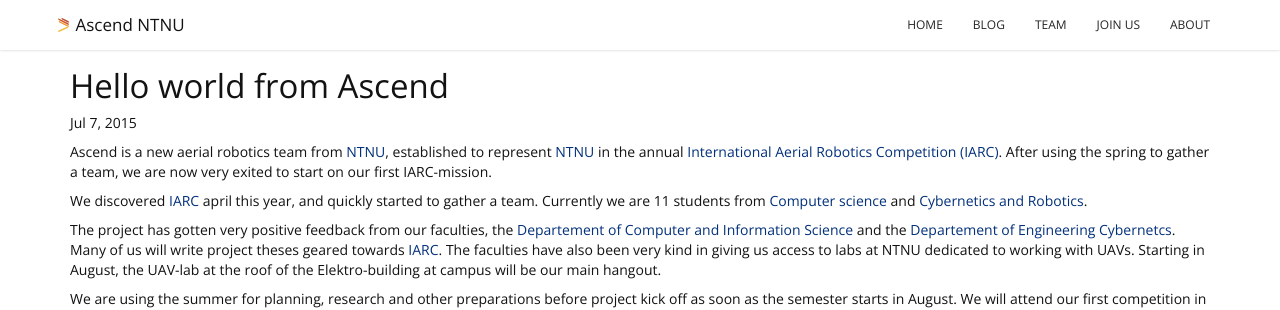
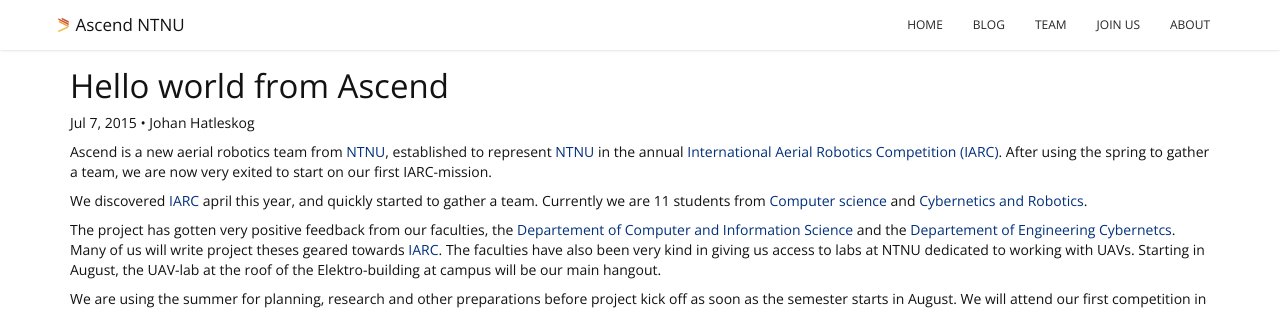
Before and after one commit to AscendNTNU/AscendNTNU.github.io, a Jekyll site: the page built from _posts/2015-07-07-Hello-world-from-Ascend.markdown, in a window 1280 px wide. Shown: the top 310 px of the page. Built offline with Jekyll 4.4.1, drawn with Linux system fonts in a browser that asks for light colours.

Commit message:
Add author to blog post

```diff
--- a/_posts/2015-07-07-Hello-world-from-Ascend.markdown
+++ b/_posts/2015-07-07-Hello-world-from-Ascend.markdown
@@ -2,6 +2,7 @@
 layout: post
 title:  "Hello world from Ascend"
 date:   2015-07-07 12:00:00
+author: Johan Hatleskog
 categories: update
 ---
 Ascend is a new aerial robotics team from [NTNU], established to represent [NTNU] in the annual [International Aerial Robotics Competition (IARC)][IARC]. After using the spring to gather a team, we are now very exited to start on our first IARC-mission.
```
